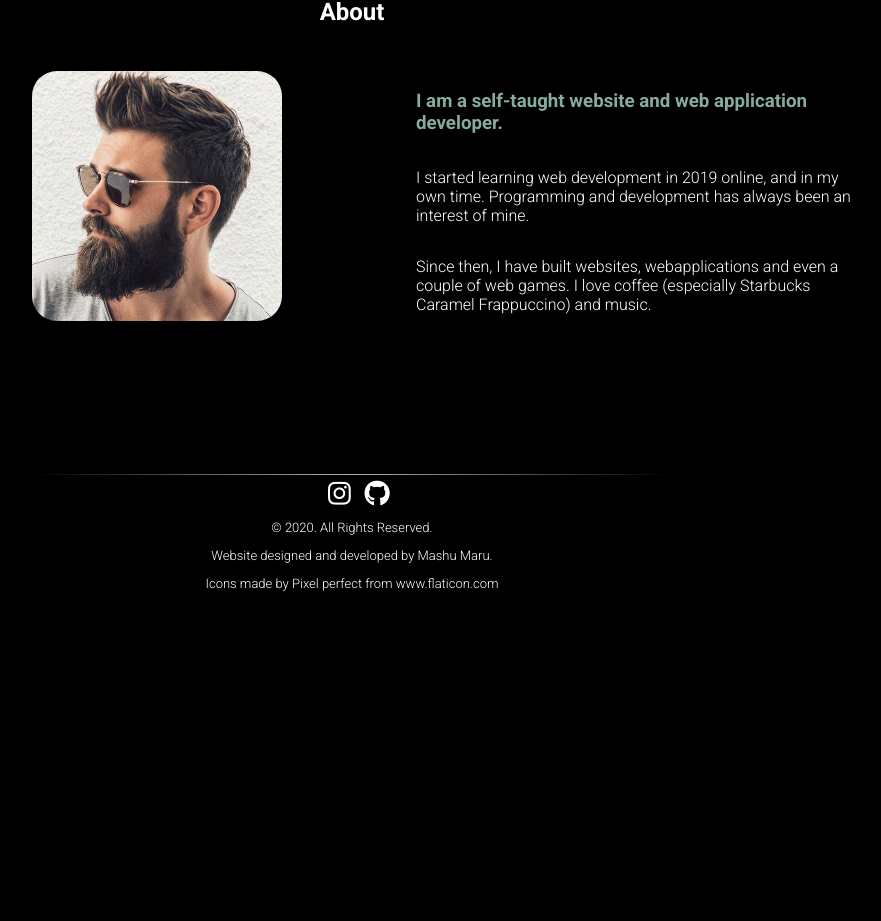
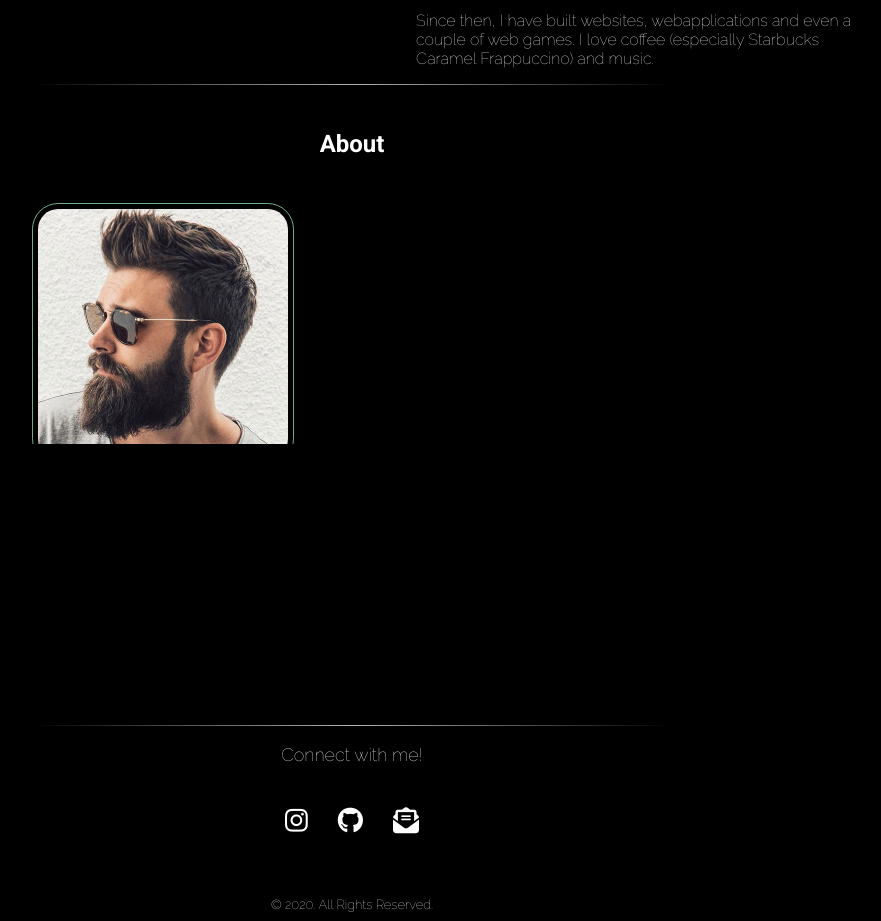
Before and after one commit to MashuMaru/personal-site, a React (Create React App) app: page / in a window 1280 px wide. Shown: the part 1876-2797 px from the top of the page, without its empty margins (288-1169 px from the left). Before the commit the page ends 2482 px from the top, so only its background shows below. Built offline with nearby package versions, Linux system fonts and the light colour scheme.

Commit message:
footer - connect added

```diff
--- a/public/index.html
+++ b/public/index.html
@@ -9,6 +9,10 @@
     <script src="https://kit.fontawesome.com/2c3531125f.js" crossorigin="anonymous"></script>
     <!-- <link href="https://cdn.jsdelivr.net/npm/bootstrap@5.0.0-beta1/dist/css/bootstrap.min.css" rel="stylesheet" integrity="sha384-giJF6kkoqNQ00vy+HMDP7azOuL0xtbfIcaT9wjKHr8RbDVddVHyTfAAsrekwKmP1" crossorigin="anonymous"> -->
     <link rel="preconnect" href="https://fonts.gstatic.com">
+    <link rel="preconnect" href="https://fonts.gstatic.com">
+    <link rel="preconnect" href="https://fonts.gstatic.com">
+  <link href="https://fonts.googleapis.com/css2?family=Raleway:wght@100&display=swap" rel="stylesheet">
+    <link href="https://fonts.googleapis.com/css2?family=Dosis:wght@200&display=swap" rel="stylesheet">
     <link href="https://fonts.googleapis.com/css2?family=Roboto:wght@300&display=swap" rel="stylesheet">
     <link rel="preconnect" href="https://fonts.gstatic.com">
     <link href="https://fonts.googleapis.com/css2?family=Roboto:wght@700&display=swap" rel="stylesheet">
--- a/public/styles.css
+++ b/public/styles.css
@@ -17,9 +17,9 @@ html {
     height: -webkit-fill-available;
 }
 
-.fa-instagram {
+/* .fa-instagram {
     width: 50px;
-}
+} */
 
 header {
     /* background-color: black; */
@@ -47,6 +47,11 @@ hr {
     margin-top: auto;
     margin-bottom: auto;
 
+}
+
+p {
+    font-family: 'Raleway', sans-serif;
+    /* font-family: 'Dosis', sans-serif; */
 }
 
 
@@ -139,6 +144,17 @@ hr {
     margin-left: 25px;
 }
 
+.icons {
+    margin-left: 15px;
+    margin-right: 15px;
+    margin-top: 25px;
+    margin-bottom: 50px;
+}
+
+.connect-p {
+    font-size: 18px;
+}
+
 .contact-button:hover {
     background-color: #70af85;
 }
@@ -176,8 +192,8 @@ footer {
     height: 100%;
     text-align: center;
     bottom: 0;
-    padding-bottom: 15px;
-    padding-top: 15px;
+    padding-bottom: 50px;
+    padding-top: 50px;
     color: white;
 }
 
@@ -186,13 +202,16 @@ footer {
     font-style: italic;
 }
 
+
 .profile-pic {
     border-radius: 10%;
-    padding: 1px black;
-    box-shadow: 4px 4px 4px black;
+    border: solid 1px #70af85;
+    padding: 5px;
+    /* box-shadow: 4px 4px 4px #70af85; */
     height: 250px;
     float: left;
     margin-left: 25%;
+    margin-right: auto;
 }
 
 @media only screen and (max-width: 600px) {
--- a/src/Components/About.js
+++ b/src/Components/About.js
@@ -7,14 +7,16 @@ function About() {
 
     <hr></hr>
         <h1 className="about-title">About</h1>
+        <div className="about-container">
         <img className="profile-pic" src={Mashumaru} alt="pic-of-me"></img>
+
         <section id="about-description"></section>
         <h3 className="about-description">I am a self-taught website and web application developer.</h3>
         <p className="about-details">I started learning web development in 2019 online, and in my own time.
         Programming and development has always been an interest of mine. </p>
         <p className="about-details">Since then, I have built websites, webapplications and even a couple of web games.
         I love coffee (especially Starbucks Caramel Frappuccino) and music. </p>
-
+        </div>
     </div>
     </section>
 }
--- a/src/Components/Footer.js
+++ b/src/Components/Footer.js
@@ -3,13 +3,15 @@ import React from 'react';
 var year = new Date().getFullYear();
 
 function Footer(){
-    return <footer>
+    return <footer id="connect">
     <hr></hr>
-    <a target="_blank" href="https://www.instagram.com/mycodejournal/"><i class="fab fa-instagram fa-2x"></i></a>
-    <a target="_blank" href=""><i class="fab fa-github fa-2x"></i></a>
+    <p class="connect-p">Connect with me!</p>
+    <a target="_blank" href="https://www.instagram.com/mycodejournal/"><i class="fab fa-instagram fa-2x icons"></i></a>
+    <a target="_blank" href=""><i class="fab fa-github fa-2x icons"></i></a>
+    <a target="_blank" href="mailto:mfberenyi@gmail.com"><i class="fas fa-envelope-open-text fa-2x icons"></i></a>
     <p>© {year}. All Rights Reserved.</p>
     <p>Website designed and developed by Mashu Maru.</p>
-    <div>Icons made by <a href="https://www.flaticon.com/authors/pixel-perfect" title="Pixel perfect">Pixel perfect</a> from <a href="https://www.flaticon.com/" title="Flaticon">www.flaticon.com</a></div>
+    <p>Icons made by <a href="https://www.flaticon.com/authors/pixel-perfect" title="Pixel perfect">Pixel perfect</a> from <a target="_blank" href="https://www.flaticon.com/" title="Flaticon">www.flaticon.com</a></p>
     </footer>
 }
 
--- a/src/Components/Header.js
+++ b/src/Components/Header.js
@@ -36,7 +36,7 @@ function Header(){
         </button></a>
 
         <a href="#about">
-        <button onMouseEnter={mousedOver} onMouseLeave={mousedOut} className='contact-button' href="#about">
+        <button onMouseEnter={mousedOver} onMouseLeave={mousedOut} className='contact-button' href="#connect">
         {isMousedOver ? <i className="far fa-envelope"></i> : 'Contact Me'}
         {isMousedOut && null}
         </button></a>
```
Also changed, not shown: 1 other file (tests, documents, lock files or other folders).
